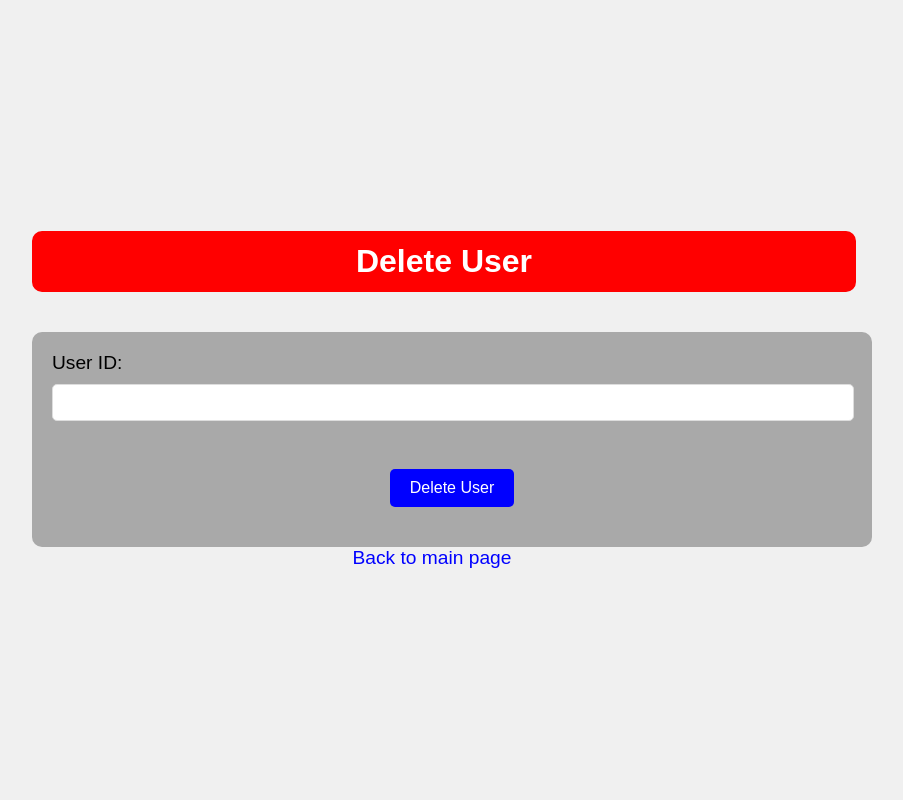
After one commit to AcryTrix/Profile-system, a FastAPI app: template templates/delete_user.html in a window 1280 px wide. The commit adds this page. Shown: the whole page, without its empty margins (208-1111 px from the left). Run offline with FastAPI, Linux system fonts and the light colour scheme; the template is opened without the code that fills it, so the values that code supplies are empty.

Commit message:
make a func for delete user in db

```diff
--- a/main.py
+++ b/main.py
@@ -1,4 +1,4 @@
-from fastapi import FastAPI, Request, Depends, Form
+from fastapi import FastAPI, Request, Depends, Form, Query
 from fastapi.templating import Jinja2Templates
 from fastapi.responses import HTMLResponse
 from fastapi.staticfiles import StaticFiles
@@ -42,7 +42,8 @@ async def view_profile(request: Request, user_id: int, db: Session = Depends(get
 
 
 @app.post("/add_user_to_db", response_class=HTMLResponse)
-async def add_user(request: Request, name: str = Form(...), email: str = Form(...), db: Session = Depends(get_db)):
+async def add_user_to_db(request: Request, name: str = Form(...), email: str = Form(...),
+                         db: Session = Depends(get_db)):
     db_user = User(name=name, email=email)
     db.add(db_user)
     db.commit()
@@ -51,8 +52,24 @@ async def add_user(request: Request, name: str = Form(...), email: str = Form(..
 
 
 @app.get("/add_user", response_class=HTMLResponse)
-async def add_user_form(request: Request):
+async def add_user(request: Request):
     return templates.TemplateResponse("add_user.html", {"request": request})
+
+
+@app.get("/delete_user", response_class=HTMLResponse)
+async def delete_user(request: Request):
+    return templates.TemplateResponse("delete_user.html", {"request": request})
+
+
+@app.post("/delete_user_from_db", response_class=HTMLResponse)
+async def delete_user_from_db(request: Request, user_id: int = Form(...), db: Session = Depends(get_db)):
+    user = db.query(User).filter(User.id == user_id).first()
+    if user is None:
+        raise HTTPException(status_code=404, detail="User not found")
+    db.delete(user)
+    db.commit()
+    return templates.TemplateResponse("user_deleted.html", {"request": request, "user_id": user_id})
+
 
 if __name__ == '__main__':
     import uvicorn
--- a/static/css/styles.css
+++ b/static/css/styles.css
@@ -90,12 +90,12 @@ a {
 }
 
 form {
-    background-color: darkgray; /* Set background color to yellow */
+    background-color: darkgray;
     padding: 20px;
     border-radius: 10px;
     width: 100%;
     text-align: left;
-    margin-top: 40px; /* Adjust to lower the form on the page */
+    margin-top: 40px;
 }
 
 label {
@@ -120,7 +120,7 @@ input[type="submit"] {
     cursor: pointer;
     font-size: 1em;
     display: block;
-    margin: 20px auto; /* Center the submit button */
+    margin: 20px auto;
 }
 
 input[type="submit"]:hover {
--- /dev/null
+++ b/templates/delete_user.html
@@ -0,0 +1,19 @@
+<!DOCTYPE html>
+<html lang="en">
+<head>
+    <meta charset="UTF-8">
+    <title>Delete User</title>
+    <link rel="stylesheet" href="/static/css/styles.css">
+</head>
+<body>
+<div class="container">
+    <h1 id="text">Delete User</h1>
+    <form action="/delete_user_from_db" method="post">
+        <label for="user_id">User ID:</label>
+        <input type="text" id="user_id" name="user_id" required><br><br>
+        <input type="submit" value="Delete User">
+    </form>
+    <a href="/">Back to main page</a>
+</div>
+</body>
+</html>
--- a/templates/main_page.html
+++ b/templates/main_page.html
@@ -11,7 +11,8 @@
         <p id="routes">Routes</p><br>
         <a id="1route" href="http://127.0.0.1:8080/get_users">/all_users</a><br>
         <a id="2route" href="http://127.0.0.1:8080/user/">/user/{user_id}</a><br>
-        <a id="3route" href="http://127.0.0.1:8080/add_user">/add_user</a>
+        <a id="3route" href="http://127.0.0.1:8080/add_user">/add_user</a><br>
+        <a id="4route" href="http://127.0.0.1:8080/delete_user">/delete_user</a>
     </div>
 </body>
 </html>
```
Also changed, not shown: templates/user_deleted.html (added, +15 -0 lines), database/users.db.
